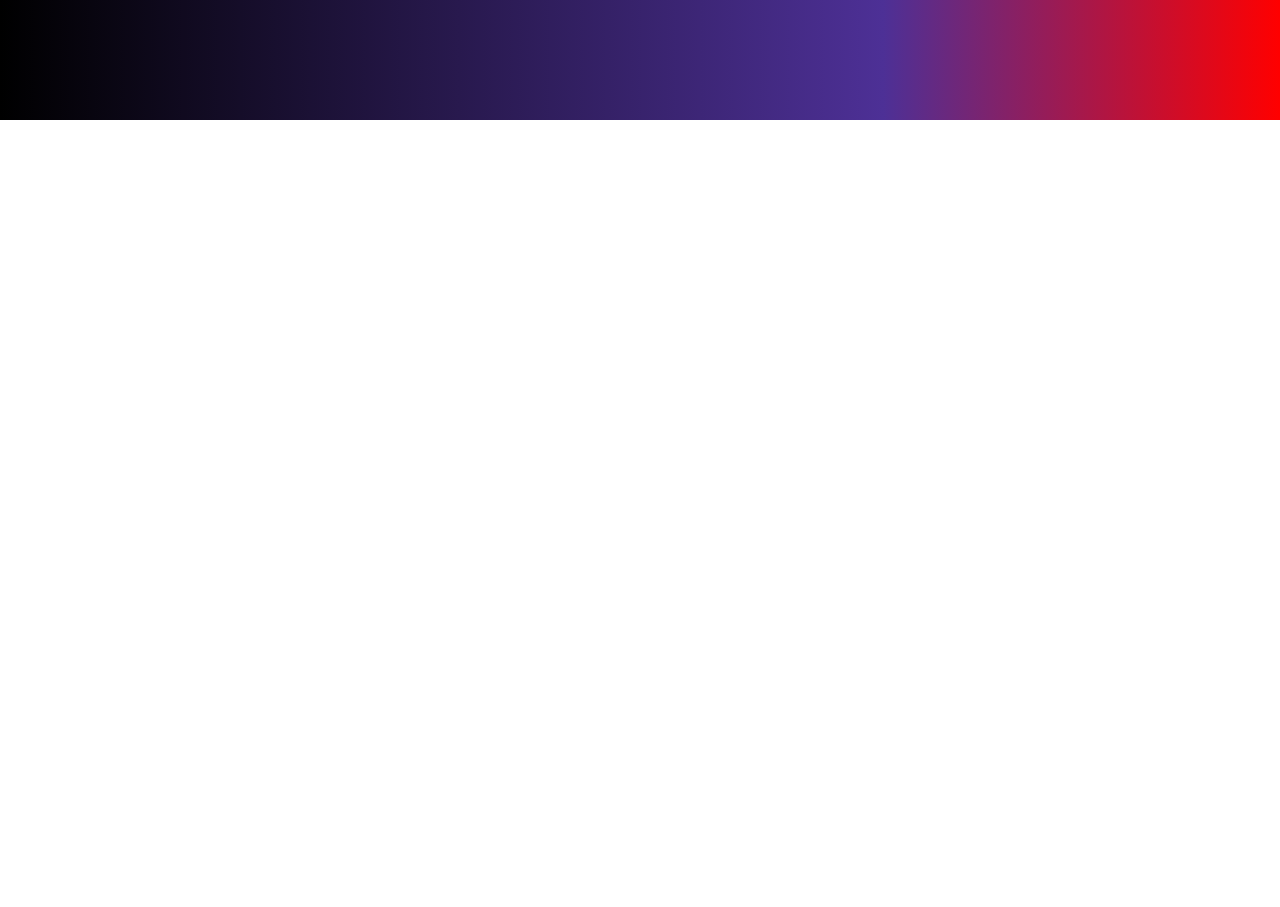
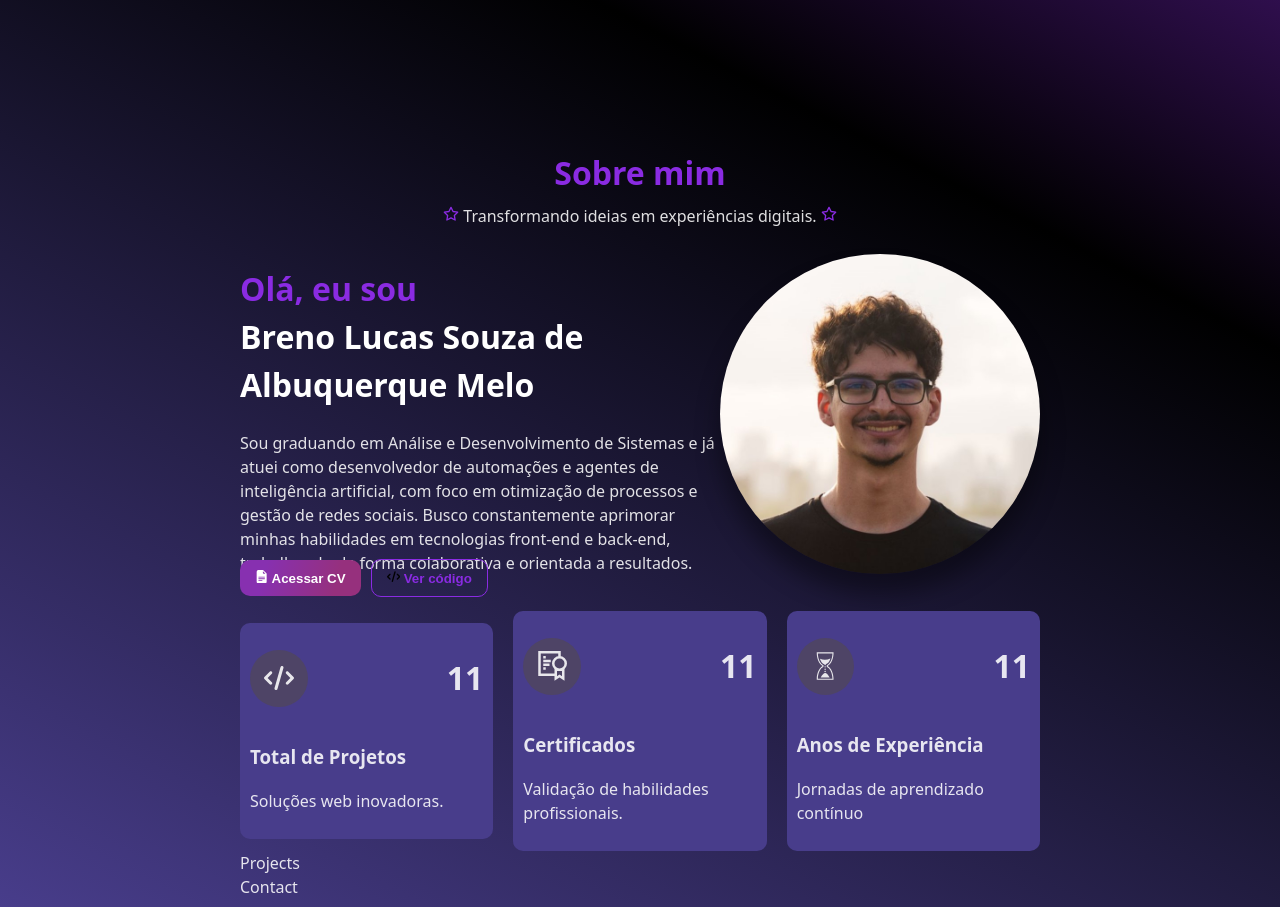
Before and after one commit to Breno2k/Portifolio, a React (Vite) app: page / in a window 1280 px wide. Shown: the part 680-1587 px from the top of the page. Before the commit the page ends 800 px from the top, so only its background shows below. Built offline with nearby package versions, Linux system fonts and the light colour scheme.

Commit message:
feat: titulo, foto, descrição e destaques adicionados na sessão sobre mim

```diff
--- a/src/App.jsx
+++ b/src/App.jsx
@@ -16,12 +16,10 @@ function App() {
   return (
     <>
       <Navbar />
-      <Routes>
-        <Route path="/" element={<Home />} />
-        <Route path="/about" element={<About />} />
-        <Route path="/projects" element={<Projects />} />
-        <Route path="/contact" element={<Contact />} />
-      </Routes>
+      <Home id="#home" />
+      <About id="#about" />
+      <Projects id="#project" />
+      <Contact id="#contact" />
     </>
   )
 }
--- a/src/components/About/About.jsx
+++ b/src/components/About/About.jsx
@@ -1,9 +1,93 @@
 import styles from './About.module.css'
 
+import img from '../../assets/perfil.jpg'
+
+import { Link } from 'react-router-dom';
+
+// Icons
+import { BsFileEarmarkTextFill } from "react-icons/bs";
+import { FaCode } from "react-icons/fa6";
+import { FiStar } from "react-icons/fi";
+import { GrCertificate } from "react-icons/gr";
+import { GiSandsOfTime } from "react-icons/gi";
+
 const About = () => {
-    return (
-        <div>About</div>
-    )
+    return <>
+        <div className={styles.intro}>
+            <h1>Sobre mim</h1>
+            <p><span><FiStar /></span> Transformando ideias em experiências digitais. <span><FiStar /></span></p>
+        </div>
+        <div className={styles.container}>
+            <div className={styles.apresentacao}>
+                <h1><span>Olá, eu sou</span><br /> Breno Lucas Souza de Albuquerque Melo</h1>
+                <p>Sou graduando em Análise e
+                    Desenvolvimento de Sistemas e já
+                    atuei como desenvolvedor de
+                    automações e agentes de inteligência
+                    artificial, com foco em otimização de
+                    processos e gestão de redes sociais.
+                    Busco constantemente aprimorar
+                    minhas habilidades em tecnologias
+                    front-end e back-end, trabalhando de
+                    forma colaborativa e orientada a
+                    resultados.
+                </p>
+            </div>
+            <div className={styles.img_perfil}>
+                <img src={img} alt="foto home" />
+            </div>
+        </div>
+        <div className={styles.buttons}>
+            <button className={styles.buttons_rosa}>
+                <BsFileEarmarkTextFill />
+                <Link to="#">
+                    <strong> Acessar CV</strong>
+                </Link>
+            </button>
+            <button>
+                <FaCode />
+                <Link to="#">
+                    <strong> Ver código</strong>
+                </Link>
+            </button>
+        </div>
+        <div className={styles.container_dois}>
+            <div className={styles.card}>
+                <div className={styles.container_tres}>
+                    <div className={styles.icon}>
+                        <FaCode size={30} />
+                    </div>
+                    <h1>11</h1>
+                </div>
+                <h3>Total de Projetos</h3>
+                <p>Soluções web inovadoras. </p>
+            </div>
+            <div className={styles.card}>
+                <div className={styles.container_tres}>
+                    <div className={styles.icon}>
+                        <GrCertificate size={30} />
+                    </div>
+                    <h1>11</h1>
+                </div>
+                <h3>Certificados</h3>
+                <p>Validação de habilidades profissionais. </p>
+            </div>
+            <div className={styles.card}>
+                <div className={styles.container_tres}>
+                    <div className={styles.icon}>
+                        <GiSandsOfTime size={30} />
+                    </div>
+                    <h1>11</h1>
+                </div>
+                <h3>Anos de Experiência</h3>
+                <p>Jornadas de aprendizado contínuo </p>
+            </div>
+        </div>
+
+    </>
+
+
+
 }
 
 export default About
--- a/src/components/About/About.module.css
+++ b/src/components/About/About.module.css
@@ -0,0 +1,102 @@
+.intro {
+    display: flex;
+    align-items: center;
+    justify-content: center;
+    flex-direction: column;
+}
+
+.container {
+    display: flex;
+    align-items: center;
+    justify-content:space-between;
+}
+
+.intro h1, span {
+    margin-bottom: -0.3em;
+    color: #8A2BE2;
+    background-color: var(--color-text);
+    text-align: center;
+}
+
+.apresentacao {
+    width: 45em;
+
+}
+
+.apresentacao h1 {
+    color: #fff;
+}
+
+.apresentacao span {
+    color: #8A2BE2;
+}
+
+.img_perfil img {
+    width: 20em;
+    height: auto;
+    border-radius: 50%;
+    box-shadow: 0 20px 24px rgba(0, 0, 0, 0.4);
+}
+
+.buttons {
+    margin-top: -2em;
+}
+
+button {
+    padding: 10px 15px;
+    margin-right: 10px;
+    text-decoration: none;
+    border-radius: 10px;
+    background-color: transparent;
+    border: 1px solid #8A2BE2;
+    cursor: pointer;
+}
+
+button a {
+  color: #8A2BE2;
+  text-decoration: none;
+
+  size: bold;
+}
+
+.buttons_rosa a {
+    color: #fff;
+}
+
+.buttons_rosa {
+    color: #fff;
+    border: none;
+    background: linear-gradient(106deg,rgba(135, 48, 176, 1) 21%, rgba(150, 48, 125, 1) 79%);
+}
+
+.container_dois {
+    margin-top: 14px;
+    display: flex;
+    align-items: center;
+    justify-content: center;
+    gap: 20px;
+}
+
+.card {
+    width: 100%;
+    padding: 10px;
+    background-color: #483D8B;
+    justify-content: space-between;
+    border-radius: 10px;
+}
+
+.icon {
+    width: 3.6em;
+    height: 3.6em;
+    align-items: center;
+    display: flex;
+    justify-content: center;
+    border-radius: 50%;
+    background-color: #4E4466;
+}
+
+.container_tres {
+    display: flex;
+    align-items: center;
+    justify-content: space-between;
+}
--- a/src/components/Home/Home.module.css
+++ b/src/components/Home/Home.module.css
@@ -2,8 +2,8 @@
     display: flex;
     align-items: center;
     justify-content: space-between;
-    margin-left: 10em;
-    margin-right: 10em;
+    /* margin-left: 10em;
+    margin-right: 10em; */
 }
 
 .container {
--- a/src/index.css
+++ b/src/index.css
@@ -6,7 +6,8 @@
   color-scheme: light dark;
   color: rgba(255, 255, 255, 0.87);
   background: #000000;
-  background: linear-gradient(90deg, rgba(0, 0, 0, 1) 0%, rgba(77, 48, 150, 1) 69%, rgba(255, 0, 0, 1) 100%);
+ background: linear-gradient(27deg,rgba(72, 61, 139, 1) 0%, rgba(0, 0, 0, 1) 54%, rgba(138, 43, 226, 1) 100%);
+  --color-text: linear-gradient(185deg,rgba(149, 0, 166, 1) 9%, rgba(77, 48, 150, 1) 54%);
 
   font-synthesis: none;
   text-rendering: optimizeLegibility;
@@ -15,7 +16,8 @@
 }
 
 body {
-  margin: 0;
+  margin-left: 15em;
+  margin-right: 15em;
   padding: 0;
 }
 
```
Also changed, not shown: src/assets/perfil.jpg (added).
